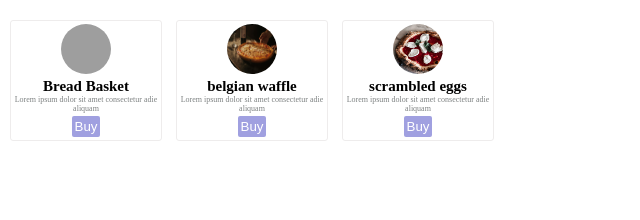
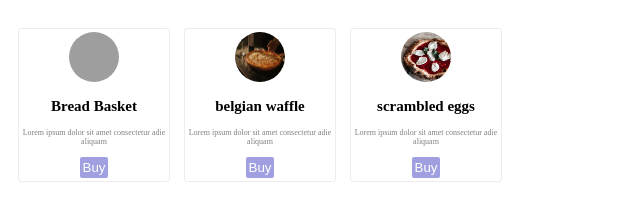
Before and after one commit to Eman-Hemida/task2, a plain HTML site: page Desktop/task/index.html in a window 1280 px wide. Shown: the whole page, without its empty margins (0-640 px from the left). Drawn offline with Linux system fonts and the light colour scheme; grey boxes are pictures that could not be loaded.

Commit message:
createfiles

```diff
--- a/Desktop/task/style.css
+++ b/Desktop/task/style.css
@@ -1,5 +1,5 @@
 * {
-    margin: auto;
+    margin: 0gitg;
     padding: 0;
 }
 
```
